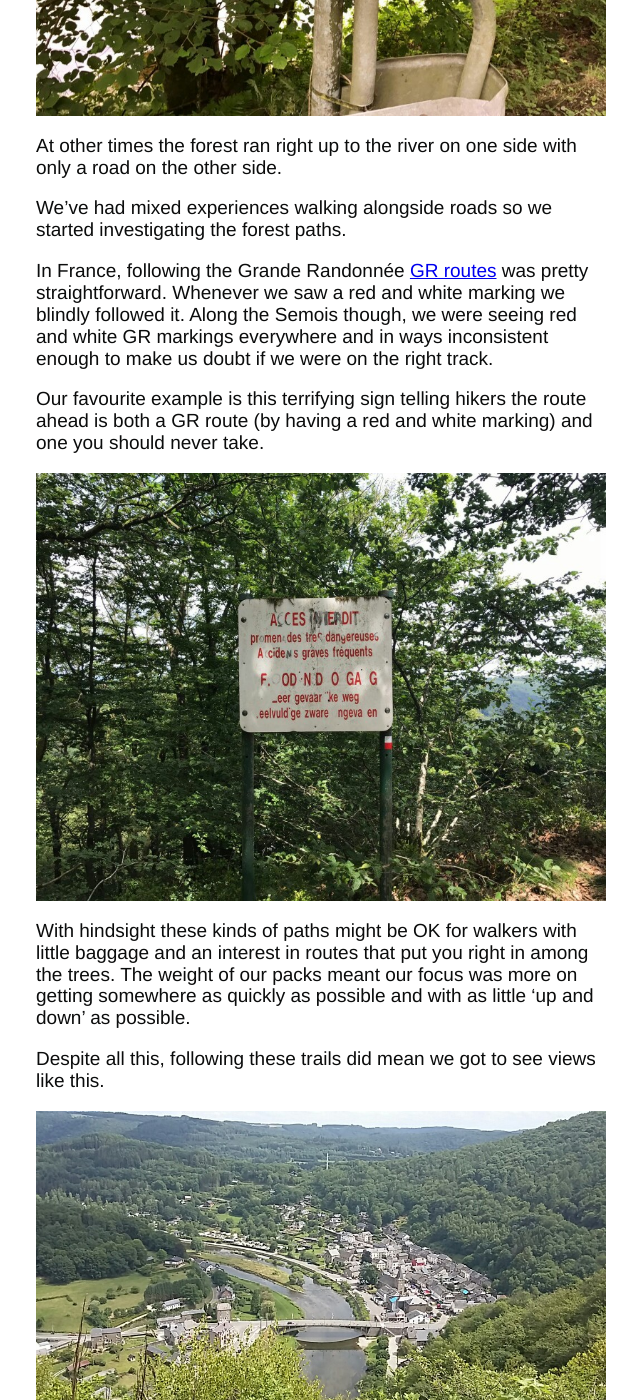
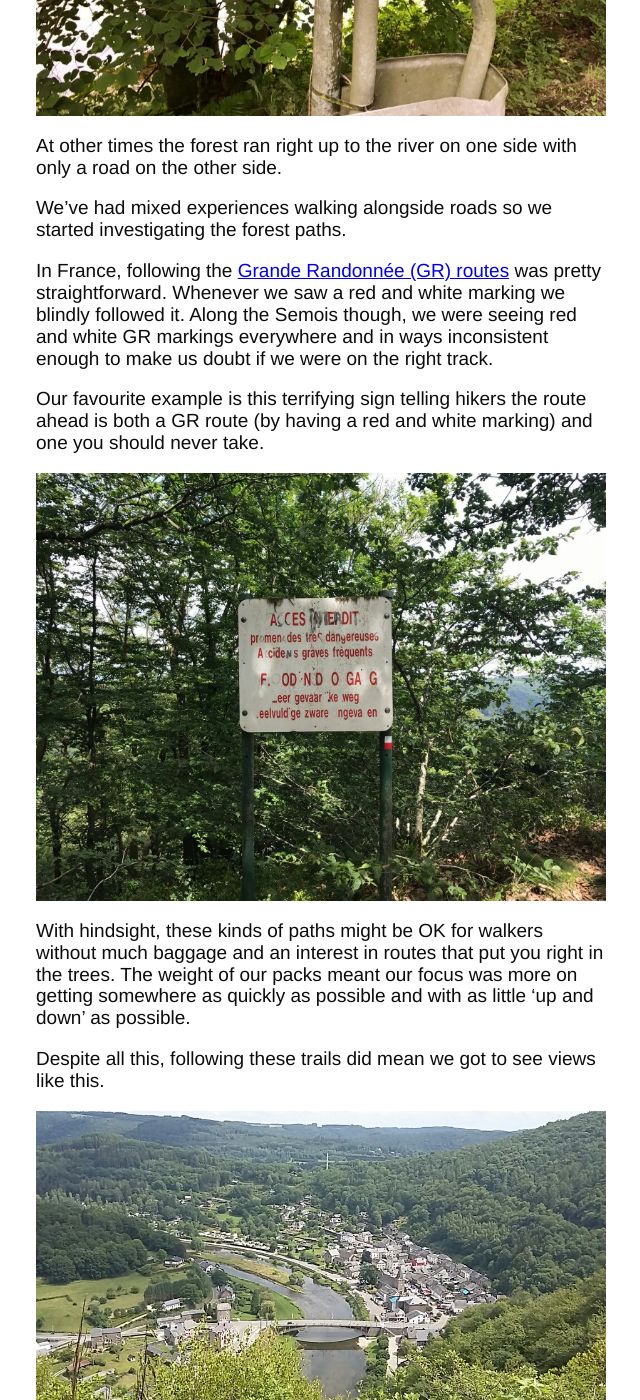
Before and after one commit to tombye/trexit, a Jekyll site: the page built from _posts/2017-07-20-the-river-semois.markdown, in a window 1280 px wide and 1400 px high, scrolled down 2751 px. Shown: the whole window, without its empty margins (124-764 px from the left). Built offline with Jekyll 4.4.1, drawn with Linux system fonts in a browser that asks for light colours; some of the changed text lies outside the part shown.

Commit message:
Update 2017-07-20-the-river-semois.markdown

```diff
--- a/_posts/2017-07-20-the-river-semois.markdown
+++ b/_posts/2017-07-20-the-river-semois.markdown
@@ -30,13 +30,13 @@ At other times the forest ran right up to the river on one side with only a road
 
 We've had mixed experiences walking alongside roads so we started investigating the forest paths.
 
-In France, following the Grande Randonnée [GR routes](https://en.m.wikipedia.org/wiki/GR_footpath) was pretty straightforward. Whenever we saw a red and white marking we blindly followed it. Along the Semois though, we were seeing red and white GR markings everywhere and in ways inconsistent enough to make us doubt if we were on the right track.
+In France, following the [Grande Randonnée (GR) routes](https://en.m.wikipedia.org/wiki/GR_footpath) was pretty straightforward. Whenever we saw a red and white marking we blindly followed it. Along the Semois though, we were seeing red and white GR markings everywhere and in ways inconsistent enough to make us doubt if we were on the right track.
 
 Our favourite example is this terrifying sign telling hikers the route ahead is both a GR route (by having a red and white marking) and one you should never take.
 
 ![Sign warning of dangerous route while being marked as a GR route](https://github.com/tombye/trexit/raw/gh-pages/assets/images/contradictory-sign.jpg)
 
-With hindsight these kinds of paths might be OK for walkers with little baggage and an interest in routes that put you right in among the trees. The weight of our packs meant our focus was more on getting somewhere as quickly as possible and with as little 'up and down' as possible.
+With hindsight, these kinds of paths might be OK for walkers without much baggage and an interest in routes that put you right in the trees. The weight of our packs meant our focus was more on getting somewhere as quickly as possible and with as little 'up and down' as possible.
 
 Despite all this, following these trails did mean we got to see views like this.
 
```
Also changed, not shown: other parts of _posts/2017-07-20-the-river-semois.markdown (+3 -1 lines).
